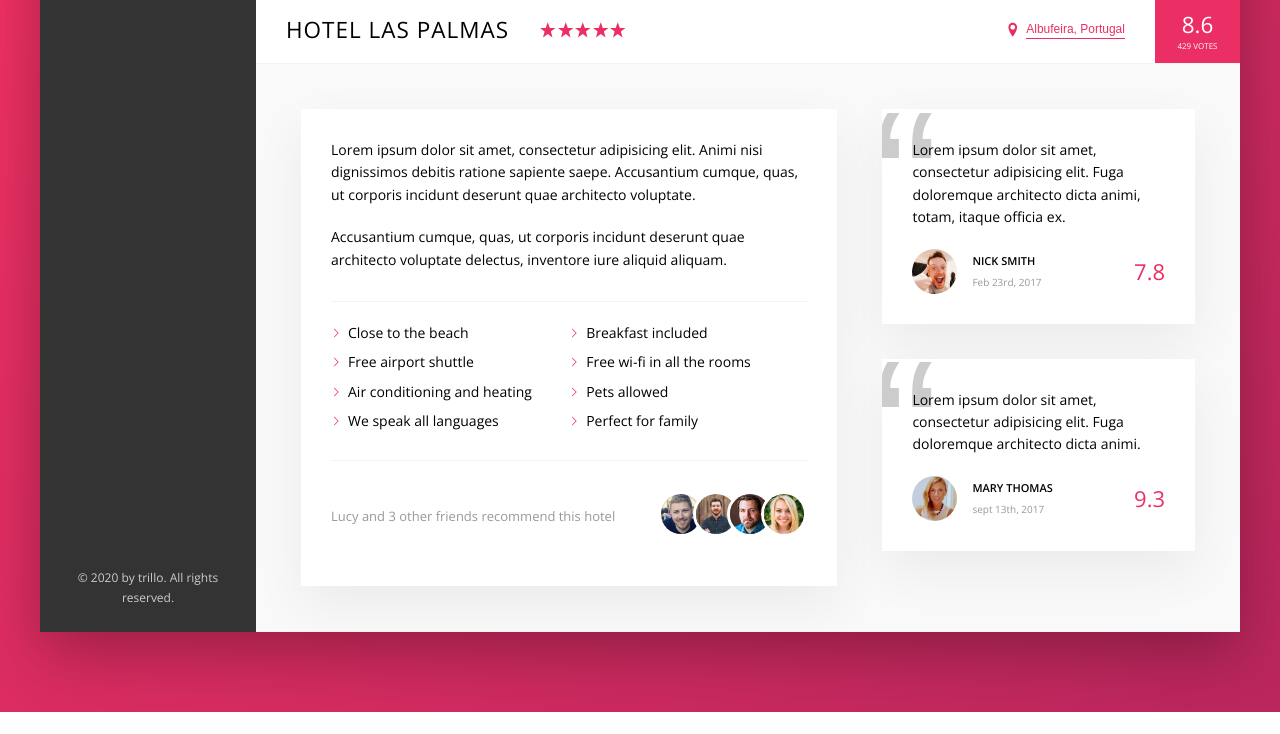
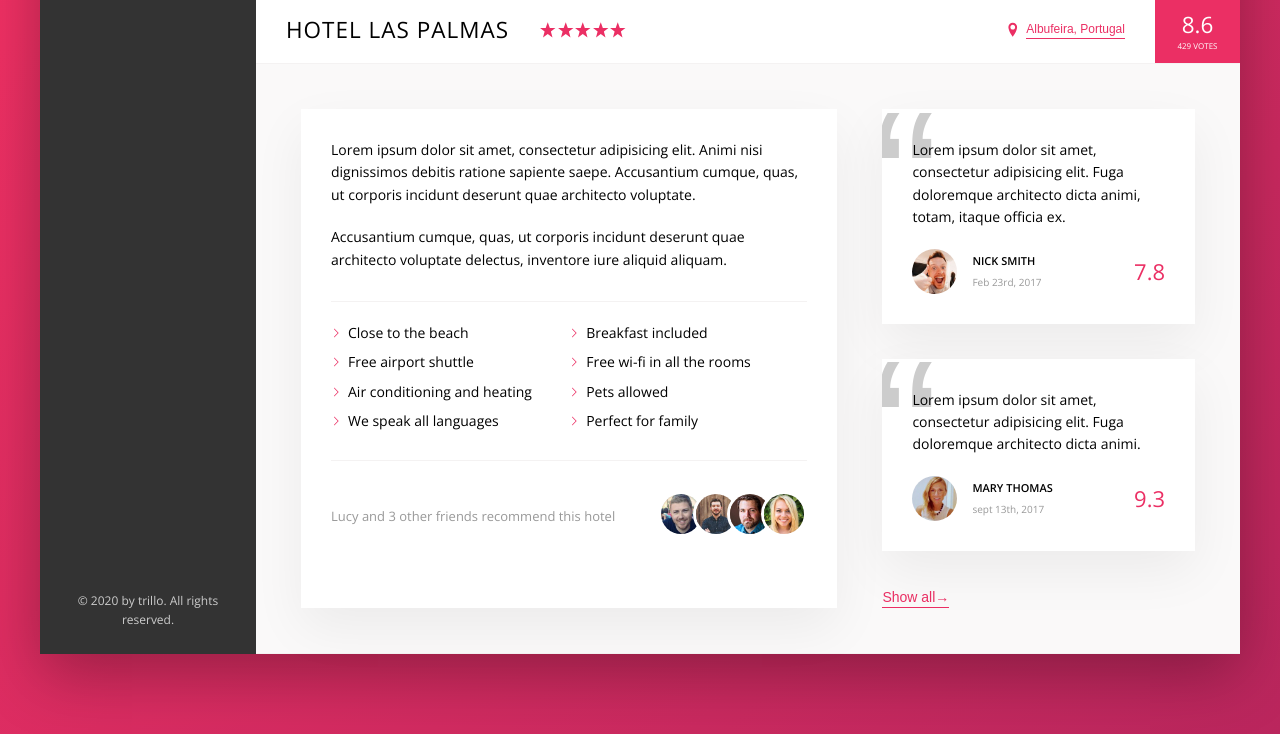
Before and after one commit to ssonko94/trillo-project, a website: page index.html in a window 1280 px wide. Shown: the part 538-1272 px from the top of the page. Before the commit the page ends 1250 px from the top, so only its background shows below. Drawn offline with nearby package versions, Linux system fonts and the light colour scheme.

Commit message:
added an inline button to the reviews

```diff
--- a/index.html
+++ b/index.html
@@ -257,6 +257,8 @@
                   <div class="review__rating">9.3</div>
                 </figcaption>
               </figure>
+
+              <button class="btn-inline">Show all<span>&rarr;</span></button>
             </div>
           </div>
         </main>
```
